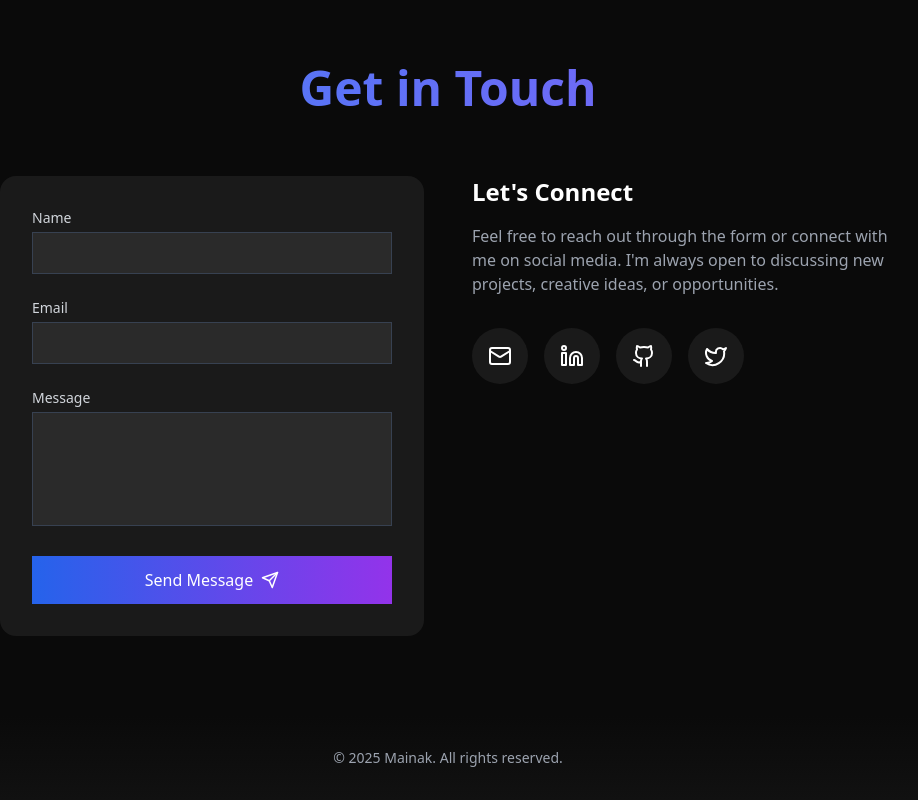
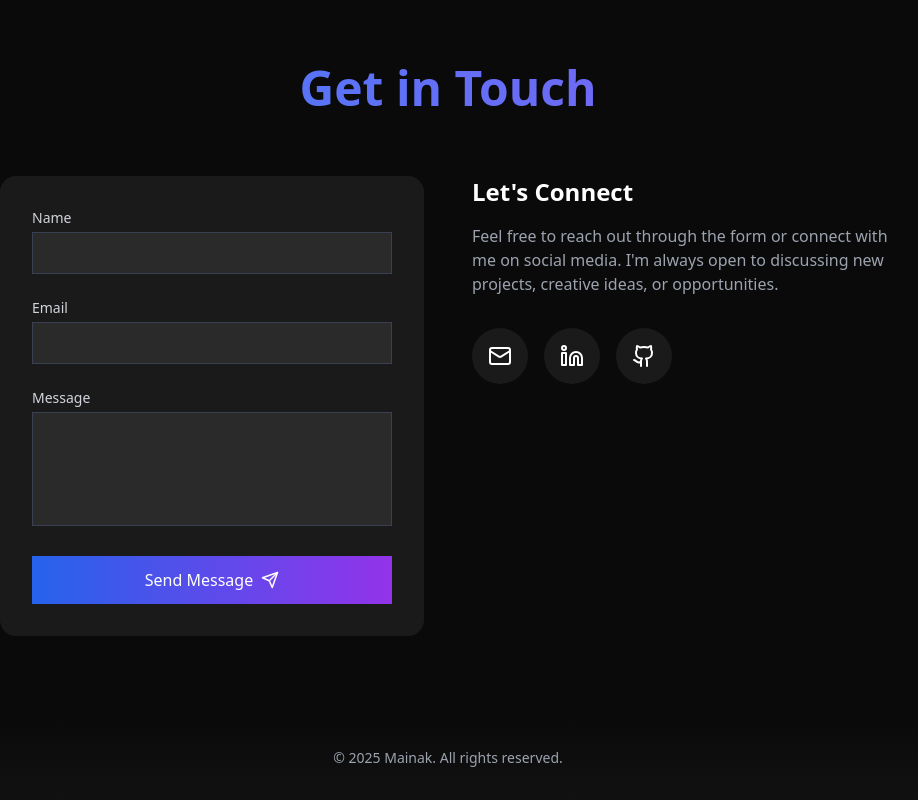
Before and after one commit to mainak1023/Portfolio2.0, a React (Vite) app: page / in a window 1280 px wide. Shown: the part 2924-3724 px from the top of the page, without its empty margins (192-1110 px from the left). Built offline with nearby package versions, Linux system fonts and the light colour scheme.

Commit message:
contact-page-updated

```diff
--- a/src/components/Contact.tsx
+++ b/src/components/Contact.tsx
@@ -122,7 +122,7 @@
             </div>
 
             <div className="flex flex-wrap justify-center md:justify-start gap-4">
-              <a href="mailto:contact@mainak.dev"
+              <a href="mailto:mainak1112@gmail.com"
                 className="bg-[#1a1a1a] p-4 rounded-full hover:bg-[#2a2a2a] transition-colors group">
                 <Mail size={24} className="group-hover:text-blue-500 transition-colors" />
               </a>
@@ -134,10 +134,10 @@
                 className="bg-[#1a1a1a] p-4 rounded-full hover:bg-[#2a2a2a] transition-colors group">
                 <Github size={24} className="group-hover:text-blue-500 transition-colors" />
               </a>
-              <a href="https://twitter.com" target="_blank" rel="noopener noreferrer"
+              {/* <a href="https://twitter.com" target="_blank" rel="noopener noreferrer"
                 className="bg-[#1a1a1a] p-4 rounded-full hover:bg-[#2a2a2a] transition-colors group">
                 <Twitter size={24} className="group-hover:text-blue-500 transition-colors" />
-              </a>
+              </a> */}
             </div>
           </div>
         </div>
```
